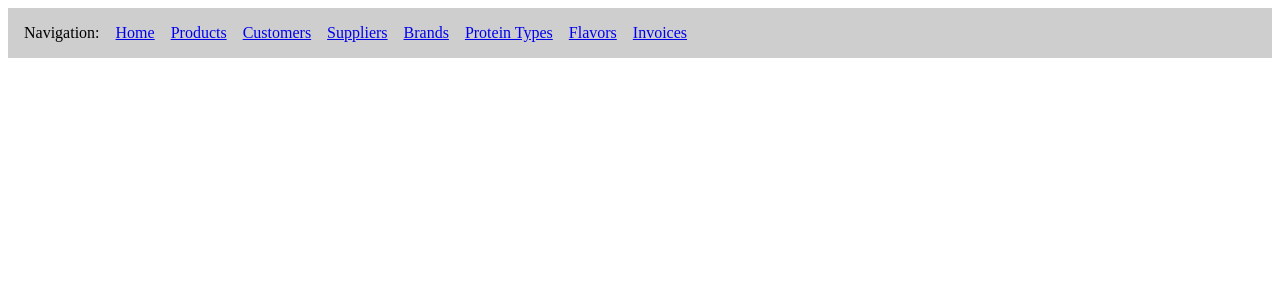
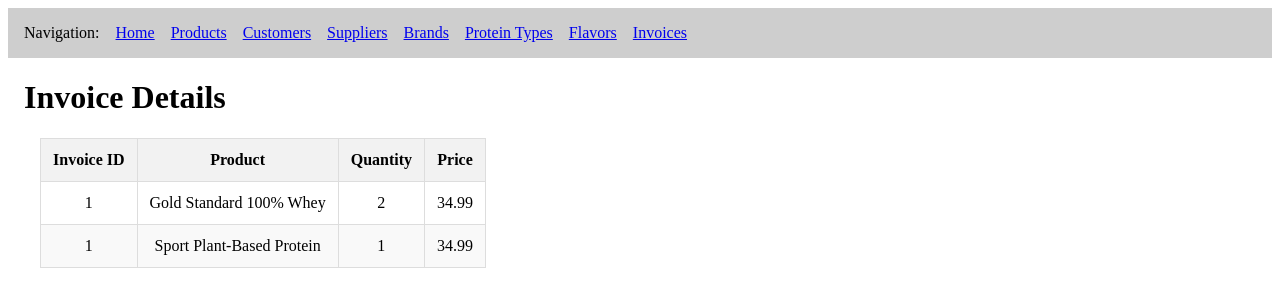
Before and after one commit to BrendxnW/the-protein-bros, a React app in the folder frontend/: page /invoice-details/1 in a window 1280 px wide. Shown: the top 300 px of the page. Built offline with nearby package versions, Linux system fonts and the light colour scheme; no server answers; the HTML template or start-up script is replaced by a standard one.

Commit message:
Invoice and InvoiceDetails pages

```diff
--- a/frontend/src/App.jsx
+++ b/frontend/src/App.jsx
@@ -12,6 +12,7 @@ import Flavors from './pages/Flavors';
 import Invoices from './pages/Invoices';
 import CreateInvoice from './pages/CreateInvoice';
 import AddProduct from './pages/AddProduct';
+import InvoiceDetails from './pages/InvoiceDetails';
 
 // Components
 import Navigation from './components/Navigation';
@@ -36,6 +37,7 @@ function App() {
                 <Route path="/invoices" element={<Invoices backendURL={backendURL} />} />
                 <Route path="/add-invoice" element={<CreateInvoice backendURL={backendURL} />} />
                 <Route path="/add-product" element={<AddProduct backendURL={backendURL} />} />
+                <Route path="/invoice-details/:invoiceID" element={<InvoiceDetails backendURL={backendURL} />} />
             </Routes>
         </>
     );
--- a/frontend/src/pages/Brands.jsx
+++ b/frontend/src/pages/Brands.jsx
@@ -5,10 +5,13 @@ function Brands({backendURL}) {
         <h1>Brands Page</h1>
 
         <table>
+            <thead>
                 <tr>
                     <th>Brand ID</th>
                     <th>Brand</th>
                 </tr>
+            </thead>
+            <tbody>
                 <tr>
                     <td>1</td>
                     <td>Legion</td>
@@ -29,6 +32,7 @@ function Brands({backendURL}) {
                     <td>5</td>
                     <td>Garden of Life</td>
                 </tr>
+            </tbody>
         </table>
         </>
     )
--- /dev/null
+++ b/frontend/src/pages/InvoiceDetails.jsx
@@ -0,0 +1,51 @@
+import {useParams} from "react-router-dom";
+
+
+function InvoiceDetails({backendURL}) {
+    const invoices = {
+        1: [
+            {product: "Gold Standard 100% Whey", quantity: 2, price: 34.99},
+            {product: "Sport Plant-Based Protein", quantity: 1, price: 34.99}
+        ],
+        2: [
+            {product: "ISO 100", quantity: 1, price: 39.99}
+        ],
+        3: [
+            {product: "Casein+", quantity: 1, price: 64.99},
+            {product: "Sport Plant-Based Protein", quantity: 1, price: 34.99}
+        ],
+        4: [
+            {product: "Grass-Fed Whey Protein Isolate", quantity: 1, price: 59.99}
+        ]
+    };
+
+    const {invoiceID} = useParams();
+    const details = invoices[invoiceID];
+
+    return (
+        <>
+        <h1>Invoice Details</h1>
+        <table>
+            <thead>
+                <tr>
+                    <th>Invoice ID</th>
+                    <th>Product</th>
+                    <th>Quantity</th>
+                    <th>Price</th>
+                </tr>
+            </thead>
+            <tbody>
+                {details.map((i) => (
+                    <tr>
+                        <td>{invoiceID}</td>
+                        <td>{i.product}</td>
+                        <td>{i.quantity}</td>
+                        <td>{i.price}</td>
+                    </tr>
+                ))}
+            </tbody>
+        </table>
+        </>
+    )
+};
+export default InvoiceDetails;
--- a/frontend/src/pages/Invoices.jsx
+++ b/frontend/src/pages/Invoices.jsx
@@ -1,4 +1,4 @@
-import {useNavigate} from "react-router-dom";
+import {useNavigate, Link} from "react-router-dom";
 
 
 function Invoices({backendURL}) {
@@ -11,6 +11,7 @@ function Invoices({backendURL}) {
         <button onClick={() => navigate("/add-invoice")}>Add New Invoice</button>
 
         <table>
+            <thead>
                 <tr>
                     <th>Invoice Number</th>
                     <th>Date</th>
@@ -18,34 +19,37 @@ function Invoices({backendURL}) {
                     <th>Invoice Total</th>
                     <th>Invoice Details</th> {/* Add link!! */}
                 </tr>
+            </thead>
+            <tbody>
                 <tr>
                     <td>1</td>
                     <td>2025-01-14</td>
                     <td>John Forman</td>
                     <td>104.97</td>
-                <td>Details</td>
+                    <td><Link to={'/invoice-details/1'}>View Details</Link></td>
                 </tr>
                 <tr>
                     <td>2</td>
                     <td>2025-04-02</td>
                     <td>Dean Smith</td>
                     <td>39.99</td>
-                <td>Details</td>
+                    <td><Link to={'/invoice-details/2'}>View Details</Link></td>
                 </tr>
                 <tr>
                     <td>3</td>
                     <td>2025-07-19</td>
                     <td>Bob Marley</td>
                     <td>99.98</td>
-                <td>Details</td>
+                    <td><Link to={'/invoice-details/3'}>View Details</Link></td>
                 </tr>
                 <tr>
                     <td>4</td>
                     <td>2025-10-08</td>
                     <td>John Forman</td>
                     <td>59.99</td>
-                <td>Details</td>
+                    <td><Link to={'/invoice-details/4'}>View Details</Link></td>
                 </tr>
+            </tbody>
         </table>
         </>
     )
--- a/frontend/src/pages/Products.jsx
+++ b/frontend/src/pages/Products.jsx
@@ -6,10 +6,9 @@ function Products({backendURL}) {
     return (
         <>
         <h1>Products Page</h1>
-
         <button onClick={() => navigate("/add-product")}>Add New Product</button>
-
         <table>
+            <thead>
                 <tr>
                     <th>Item ID</th>
                     <th>Product</th>
@@ -18,8 +17,10 @@ function Products({backendURL}) {
                     <th>Protein</th>
                     <th>Price</th>
                     <th>Inventory</th>
-                <td>Delete</td>
+                    <th>Delete</th>
                 </tr>
+            </thead>
+            <tbody>
                 <tr>
                     <td>1</td>
                     <td>Gold Standard 100% Whey</td>
@@ -70,8 +71,9 @@ function Products({backendURL}) {
                     <td>20</td>
                     <td>button</td>
                 </tr>
+            </tbody>
         </table>
         </>
     )
-}
+};
 export default Products;
```
Lines whose indentation alone changed are shown as unchanged.
